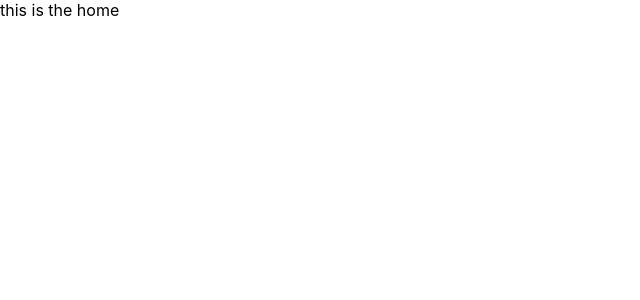
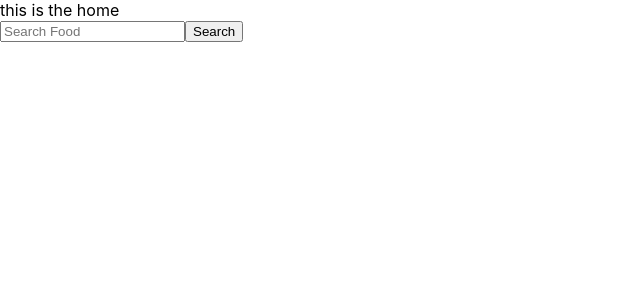
Before and after one commit to jonhuynh05/nutrition, a React (Create React App) app: page / in a window 1280 px wide. Shown: the top 300 px of the page, without its empty margins (0-640 px from the left). Built offline with nearby package versions, Linux system fonts and the light colour scheme; no server answers.

Commit message:
create input query

```diff
--- a/server.js
+++ b/server.js
@@ -42,7 +42,7 @@ app.get("/api/v1/", async (req, res) => {
             foodNames.push(dataJson.common[i].food_name)
         }
         console.log(foodNames, "this is backend data")
-        res.json("this is the backend")
+        res.json(foodNames)
     }
     catch(err){
         res.json(err)
--- a/src/Home/index.js
+++ b/src/Home/index.js
@@ -2,15 +2,32 @@ import React, { Component } from 'react'
 import {withRouter} from "react-router-dom"
 
 class Home extends Component{
+
+    state = {
+        query: ""
+    }
+
     async componentDidMount (){
         console.log("this is mounted")
         const backend = await(await fetch("/api/v1/")).json()
         console.log(backend, "got it from the back")
     }
+
+    handleChange = (e) => {
+        this.setState({
+            [e.currentTarget.name]: e.currentTarget.value
+        })
+    }
+
+
     render(){
         return(
             <div>
                 this is the home
+                <form>
+                    <input placeholder="Search Food" type="text" name="query" value={this.state.query} onChange={this.handleChange}/>
+                    <button type="submit">Search</button>
+                </form>
             </div>
         )
     }
```
